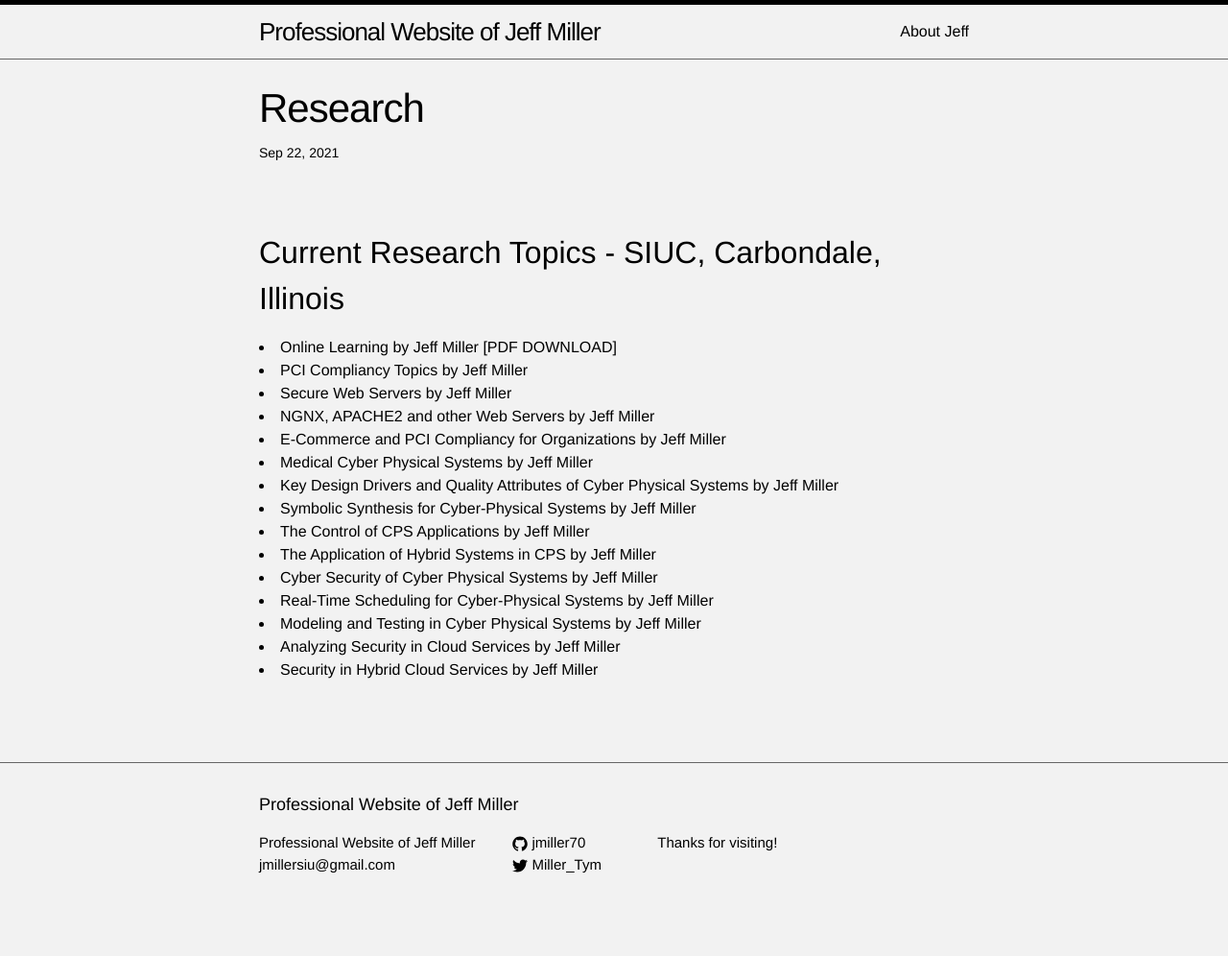
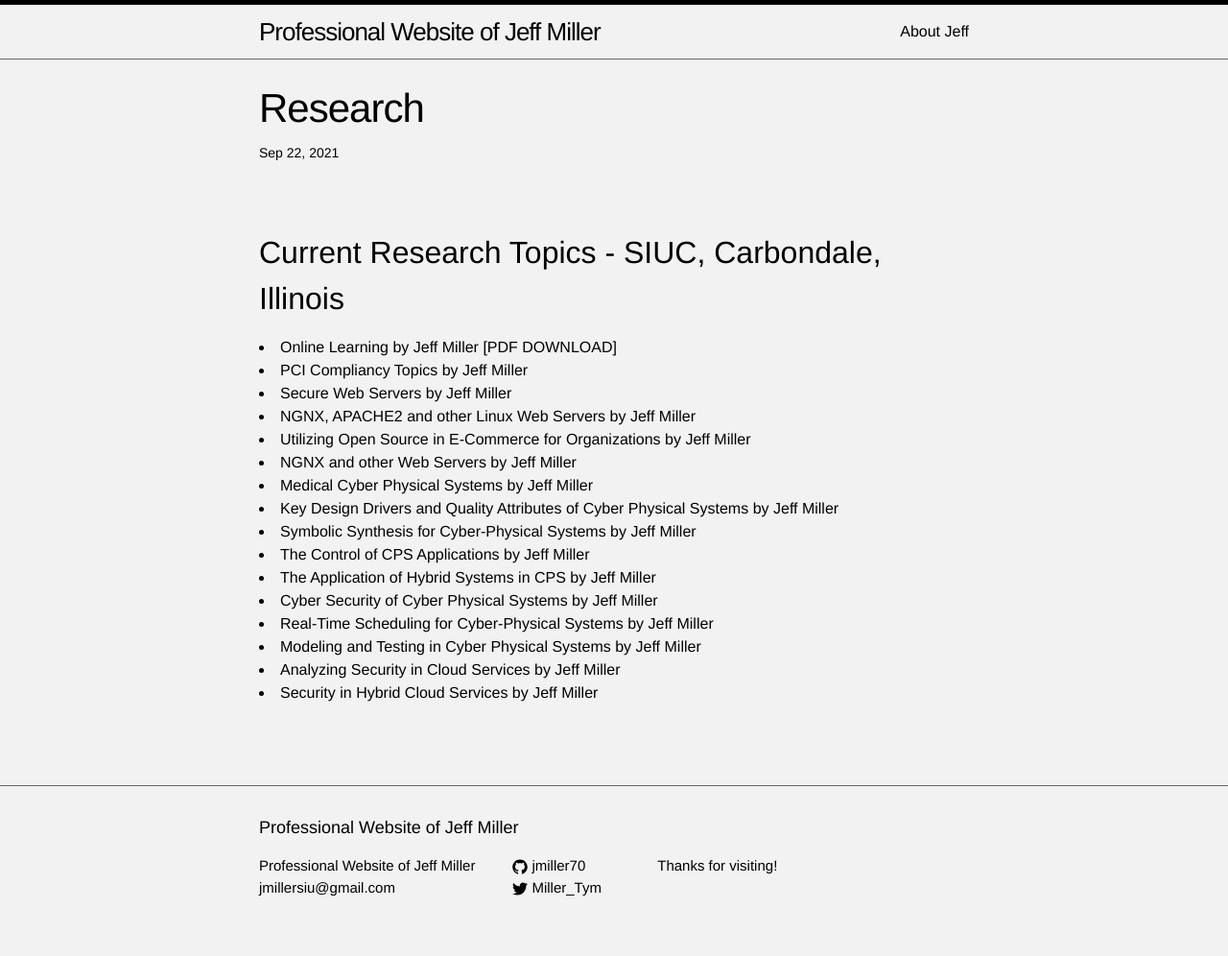
Before and after one commit to jmillersiu/jmillersiu.github.io, a Jekyll site: the page built from _posts/2021-09-22-research.markdown, in a window 1280 px wide. Shown: the whole page at 96% size. Built offline with Jekyll 4.4.1, drawn with Linux system fonts in a browser that asks for light colours; before the commit the page ends 972 px from its top, so only the background shows below that.

Commit message:
Update 2021-09-22-research.markdown

```diff
--- a/_posts/2021-09-22-research.markdown
+++ b/_posts/2021-09-22-research.markdown
@@ -11,8 +11,9 @@ Current Research Topics - SIUC, Carbondale, Illinois
 <li>Online Learning by Jeff Miller <a href="https://jmillersiu.github.io/assets/Miller_Online_Learning_pdf.pdf" download>[PDF DOWNLOAD]</a></li>
 <li>PCI Compliancy Topics by Jeff Miller</li>
 <li>Secure Web Servers by Jeff Miller</li>
-<li>NGNX, APACHE2 and other Web Servers by Jeff Miller</li>
-<li>E-Commerce and PCI Compliancy for Organizations by Jeff Miller</li>
+<li>NGNX, APACHE2 and other Linux Web Servers by Jeff Miller</li>
+<li>Utilizing Open Source in E-Commerce for Organizations by Jeff Miller</li>
+<li>NGNX and other Web Servers by Jeff Miller</li>
 <li>Medical Cyber Physical Systems by Jeff Miller</li>
 <li>Key Design Drivers and Quality Attributes of Cyber Physical Systems by Jeff Miller</li>
 <li>Symbolic Synthesis for Cyber-Physical Systems by Jeff Miller</li>
```
